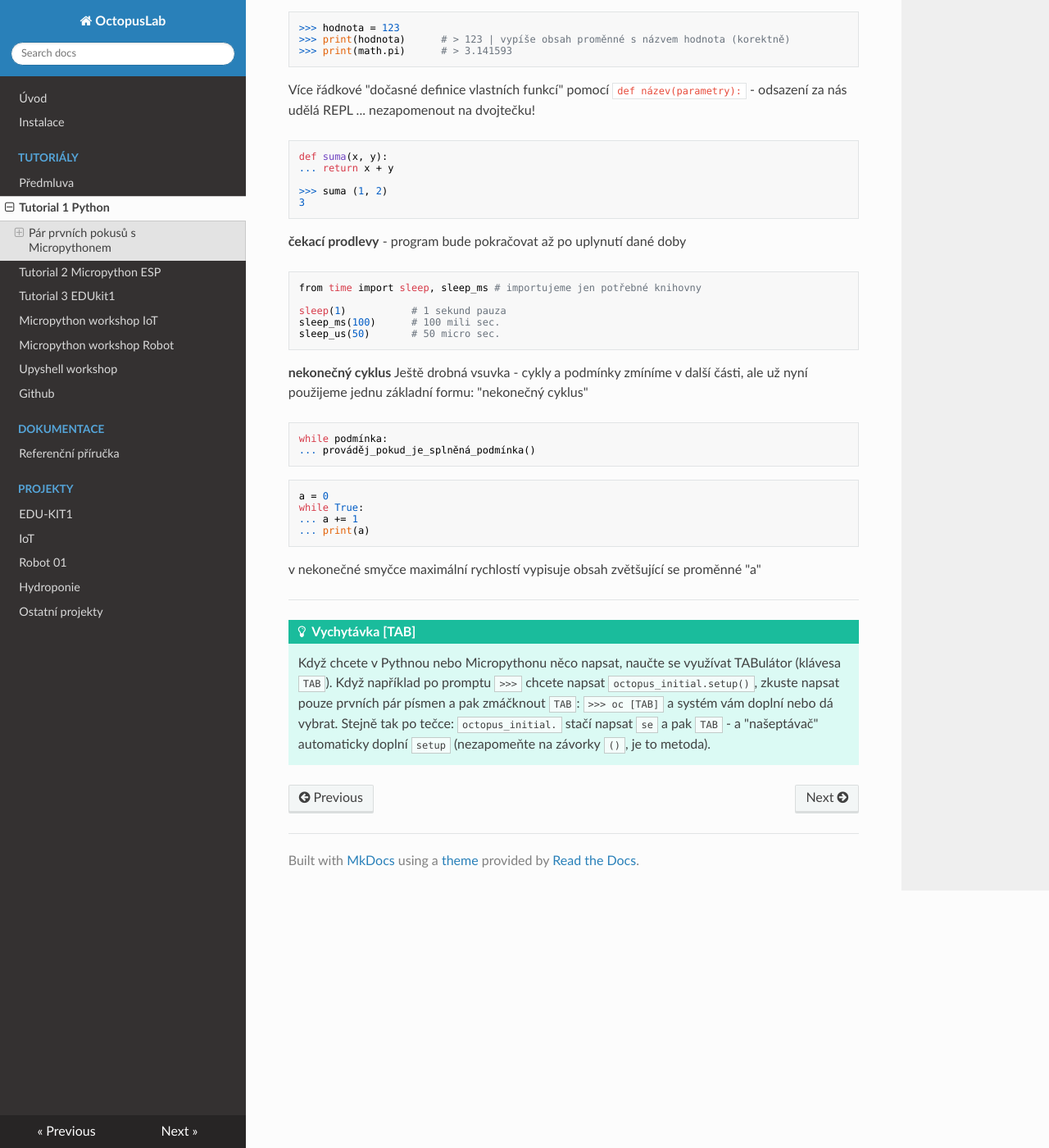
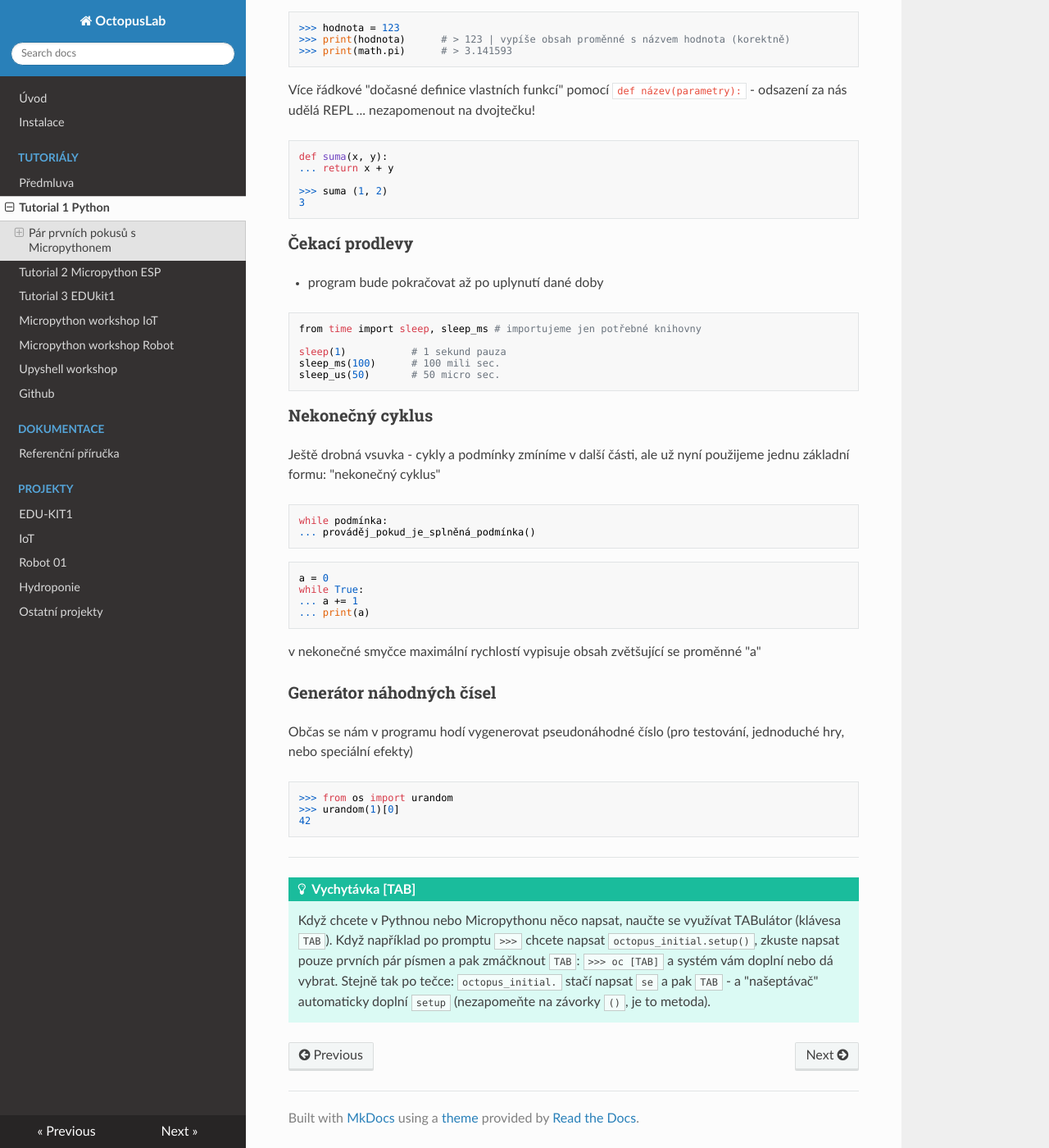
Before and after one commit to octopuslab-cz/docs_octopuslab_cz, an MkDocs documentation site: the page built from docs/tutorial1-python.md, in a window 1280 px wide and 1400 px high, scrolled down 1533 px. Shown: the whole window at 82% size. Built offline with MkDocs 1.6.1, drawn with Linux system fonts in a browser that asks for light colours; nearby versions of some CDN libraries.

Commit message:
tut2 Led

````diff
--- a/docs/tutorial1-python.md
+++ b/docs/tutorial1-python.md
@@ -82,7 +82,8 @@ def suma(x, y):
 3
 ```
 
-**čekací prodlevy**   - program bude pokračovat až po uplynutí dané doby
+### Čekací prodlevy
+- program bude pokračovat až po uplynutí dané doby
 ```
 from time import sleep, sleep_ms # importujeme jen potřebné knihovny
 
@@ -91,7 +92,7 @@ sleep_ms(100)      # 100 mili sec.
 sleep_us(50)       # 50 micro sec.
 ```
 
-**nekonečný cyklus**
+### Nekonečný cyklus
 Ještě drobná vsuvka - cykly a podmínky zmíníme v další části, ale už nyní použijeme jednu základní formu: "nekonečný cyklus"
 ```
 while podmínka:
@@ -106,6 +107,17 @@ while True:
 ```
 v nekonečné smyčce maximální rychlostí vypisuje obsah zvětšující se proměnné "a"
 
+### Generátor náhodných čísel
+
+Občas se nám v programu hodí vygenerovat pseudonáhodné číslo (pro testování, jednoduché hry, nebo speciální efekty)
+
+```python
+>>> from os import urandom
+>>> urandom(1)[0]
+42
+```
+
+
 ---
 
 !!! hint " **Vychytávka [TAB]**"
````
Also changed, not shown: docs/tutorial2-micropython-esp.md (+13 -3 lines).
